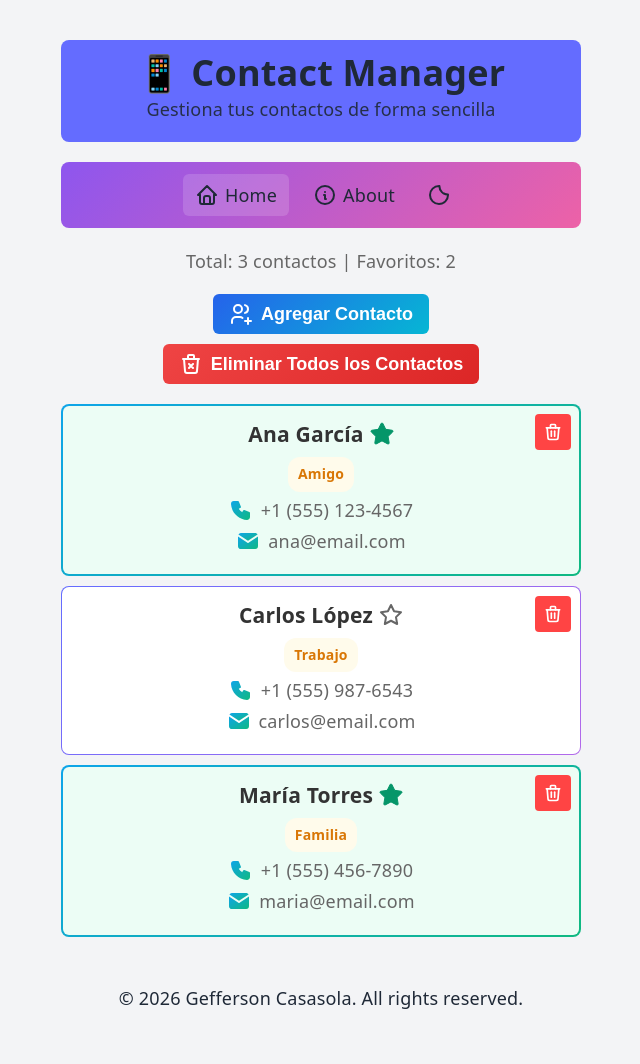
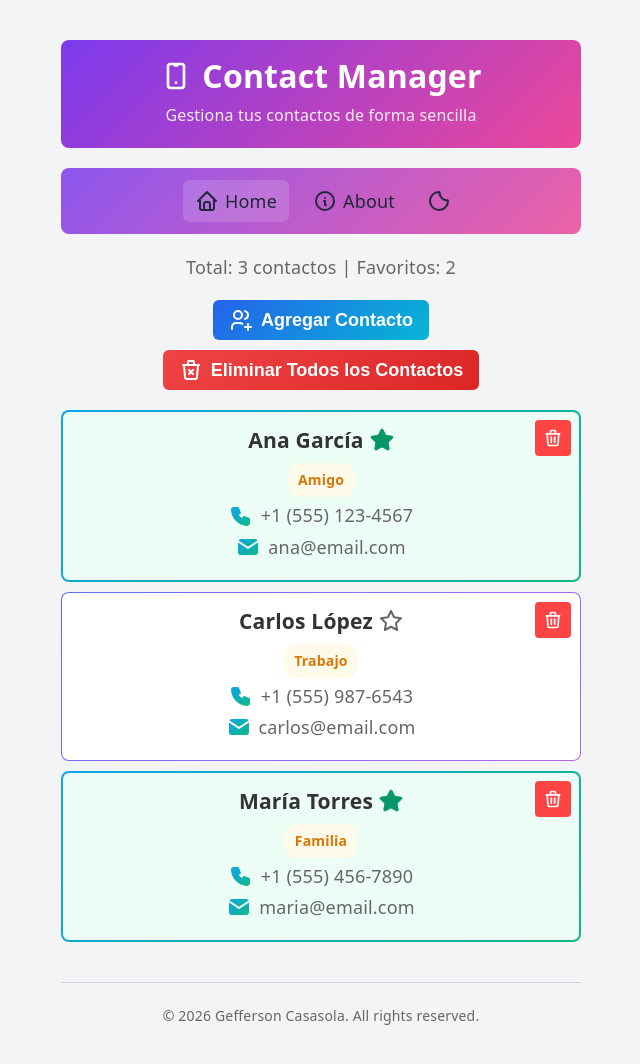
Before and after one commit to Geffrerson7/contact-manager, a React (Vite) app: page / in a window 1280 px wide. Shown: the top 1064 px of the page, without its empty margins (319-959 px from the left). Built offline with nearby package versions, Linux system fonts and the light colour scheme.

Commit message:
refactor: improve reusable UI components

```diff
--- /dev/null
+++ b/src/components/ContactList.css
@@ -0,0 +1,47 @@
+.contact-list {
+  width: 100%;
+}
+
+.contact-list__item {
+  position: relative;
+  margin-bottom: 10px;
+}
+
+.contact-list__empty {
+  color: var(--empty-text);
+}
+
+.contact-list__delete-button {
+  position: absolute;
+  top: 10px;
+  right: 10px;
+
+  width: 36px;
+  height: 36px;
+
+  display: flex;
+  align-items: center;
+  justify-content: center;
+
+  padding: 0;
+  border: none;
+  border-radius: 4px;
+
+  color: #ffffff;
+  background-color: #ff4444;
+
+  cursor: pointer;
+
+  transition:
+    background-color 0.2s ease,
+    transform 0.2s ease;
+}
+
+.contact-list__delete-button:hover {
+  background-color: #dc2626;
+  transform: scale(1.05);
+}
+
+.contact-list__delete-button:active {
+  transform: scale(0.95);
+}
--- a/src/components/ContactList.jsx
+++ b/src/components/ContactList.jsx
@@ -1,4 +1,5 @@
 import ContactCard from "./ContactCard";
+import "./ContactList.css";
 
 export default function ContactList({
   contacts,
@@ -6,21 +7,16 @@ export default function ContactList({
   onToggleFavorite,
 }) {
   if (contacts.length === 0) {
-    return <p style={{ color: "var(--empty-text)" }}>No hay contactos</p>;
+    return <p className="contact-list__empty">No hay contactos</p>;
   }
 
   return (
-    <div>
+    <div className="contact-list">
       {contacts.map(function (contact) {
         return (
-          <div
-            key={contact.id}
-            style={{
-              position: "relative",
-              marginBottom: "10px",
-            }}
-          >
+          <div className="contact-list__item" key={contact.id}>
             <ContactCard
+              id={contact.id}
               name={contact.name}
               phone={contact.phone}
               email={contact.email}
@@ -32,26 +28,13 @@ export default function ContactList({
             />
 
             <button
-              onClick={function () {
+              className="contact-list__delete-button"
+              onClick={function (event) {
+                event.stopPropagation();
                 onDeleteContact(contact.id);
               }}
               aria-label={`Eliminar a ${contact.name}`}
               title="Eliminar contacto"
-              style={{
-                position: "absolute",
-                top: "10px",
-                right: "10px",
-                width: "36px",
-                height: "36px",
-                display: "flex",
-                alignItems: "center",
-                justifyContent: "center",
-                padding: "0",
-                backgroundColor: "#ff4444",
-                border: "none",
-                borderRadius: "4px",
-                cursor: "pointer",
-              }}
             >
               <svg
                 xmlns="http://www.w3.org/2000/svg"
@@ -59,7 +42,7 @@ export default function ContactList({
                 height="20"
                 viewBox="0 0 24 24"
                 fill="none"
-                stroke="#ffffff"
+                stroke="currentColor"
                 strokeWidth="2"
                 strokeLinecap="round"
                 strokeLinejoin="round"
--- a/src/components/Copyright.jsx
+++ b/src/components/Copyright.jsx
@@ -1,4 +1,9 @@
 export default function Copyright() {
   const currentYear = new Date().getFullYear();
-  return <p>&copy; {currentYear} Gefferson Casasola. All rights reserved.</p>;
+
+  return (
+    <p className="copyright">
+      &copy; {currentYear} Gefferson Casasola. All rights reserved.
+    </p>
+  );
 }
--- /dev/null
+++ b/src/components/Footer.css
@@ -0,0 +1,16 @@
+.footer {
+  margin-top: 40px;
+  padding: 20px;
+
+  border-top: 1px solid var(--border);
+
+  color: var(--muted-text);
+
+  text-align: center;
+}
+
+.copyright {
+  margin: 0;
+
+  font-size: 14px;
+}
--- a/src/components/Footer.jsx
+++ b/src/components/Footer.jsx
@@ -1,8 +1,10 @@
-import Copyright from './Copyright'
+import Copyright from "./Copyright";
+import "./Footer.css";
+
 export default function Footer() {
-    return (
-        <footer style={{ textAlign: 'center', padding: '20px' }}>
-            <Copyright />
-        </footer>
-    );
+  return (
+    <footer className="footer">
+      <Copyright />
+    </footer>
+  );
 }
--- /dev/null
+++ b/src/components/Header.css
@@ -0,0 +1,40 @@
+.header {
+  padding: 20px;
+  margin-bottom: 20px;
+
+  border-radius: 8px;
+
+  background: linear-gradient(135deg, #7c3aed, #ec4899);
+
+  color: #ffffff;
+
+  text-align: center;
+}
+
+.header__title {
+  display: flex;
+  align-items: center;
+  justify-content: center;
+  gap: 10px;
+
+  margin: 0;
+
+  font-size: 32px;
+}
+
+.header__icon {
+  flex-shrink: 0;
+
+  width: 32px;
+  height: 32px;
+
+  color: #ffffff;
+}
+
+.header__subtitle {
+  margin: 10px 0 0;
+
+  color: rgba(255, 255, 255, 0.9);
+
+  font-size: 16px;
+}
--- a/src/components/Header.jsx
+++ b/src/components/Header.jsx
@@ -1,14 +1,31 @@
+import "./Header.css";
+
 export default function Header() {
   return (
-    <header style={{
-      textAlign: 'center',
-      backgroundColor: 'var(--secondary)',
-      padding: '20px',
-      borderRadius: '8px',
-      marginBottom: '20px',
-    }}>
-      <h1 style={{ margin: 0 }}>📱 Contact Manager</h1>
-      <p style={{ margin: '10px 0 0 0', opacity: 0.9 }}>
+    <header className="header">
+      <h1 className="header__title">
+        <svg
+          className="header__icon"
+          xmlns="http://www.w3.org/2000/svg"
+          width="32"
+          height="32"
+          viewBox="0 0 24 24"
+          fill="none"
+          stroke="currentColor"
+          strokeWidth="2"
+          strokeLinecap="round"
+          strokeLinejoin="round"
+        >
+          <path stroke="none" d="M0 0h24v24H0z" fill="none" />
+          <path d="M6 5a2 2 0 0 1 2 -2h8a2 2 0 0 1 2 2v14a2 2 0 0 1 -2 2h-8a2 2 0 0 1 -2 -2v-14" />
+          <path d="M11 4h2" />
+          <path d="M12 17v.01" />
+        </svg>
+
+        <span>Contact Manager</span>
+      </h1>
+
+      <p className="header__subtitle">
         Gestiona tus contactos de forma sencilla
       </p>
     </header>
```
